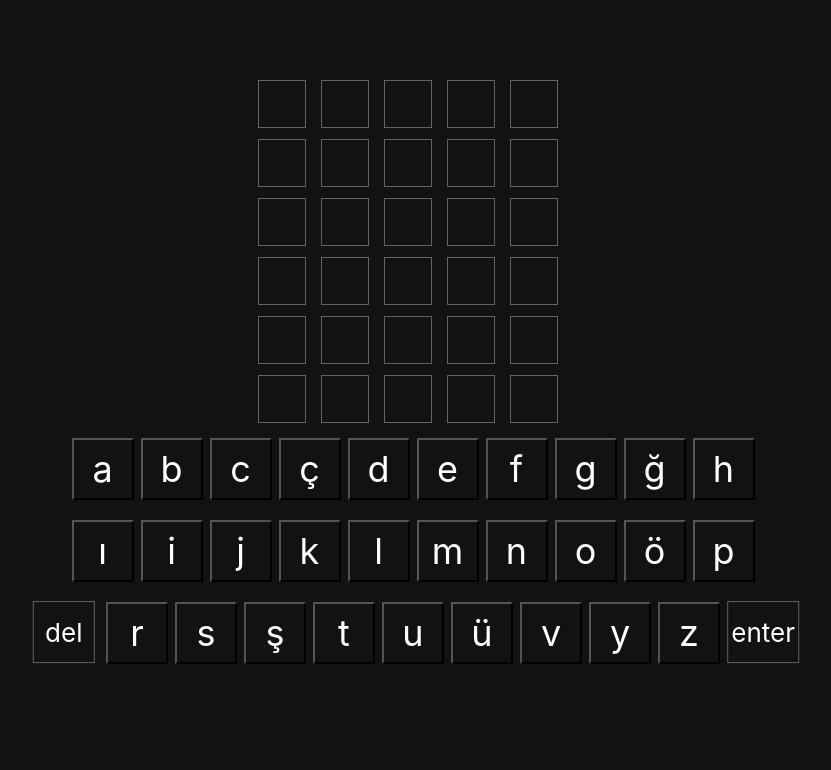
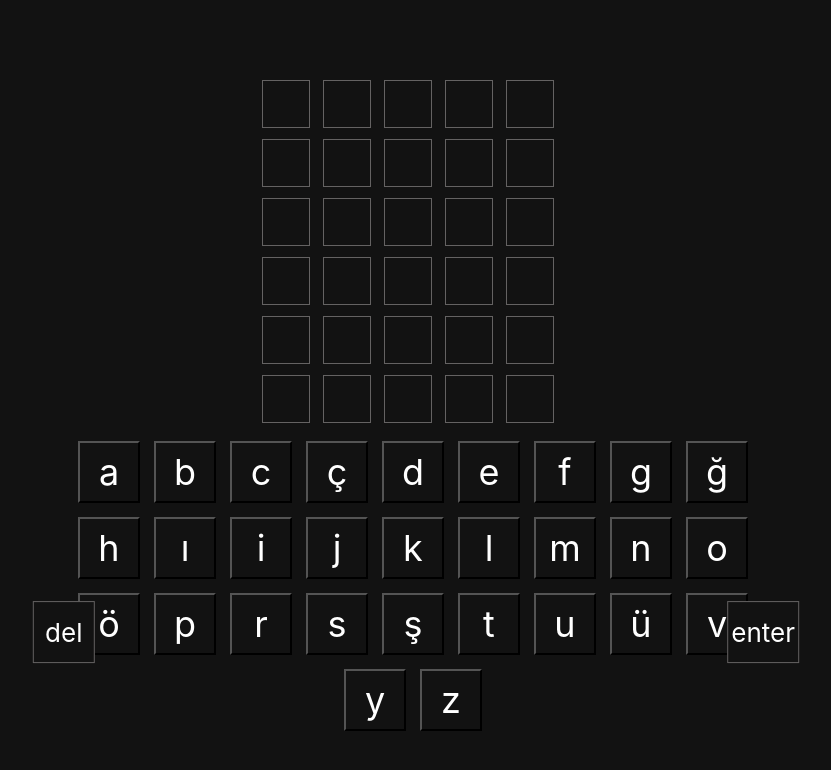
Before and after one commit to egemrai/wordle-infinite, a React (Create React App) app in the folder frontend/: page / in a window 1280 px wide. Shown: the top 770 px of the page, without its empty margins (227-1058 px from the left). Built offline with nearby package versions, Linux system fonts and the light colour scheme.

Commit message:
alphabet css

```diff
--- a/frontend/public/index.html
+++ b/frontend/public/index.html
@@ -3,7 +3,7 @@
   <head>
     <meta charset="utf-8" />
     <link rel="icon" href="%PUBLIC_URL%/favicon.ico" />
-    <meta name="viewport" content="width=device-width, initial-scale=0.42" />
+    <meta name="viewport" content="width=device-width, initial-scale=0.45" />
     <meta name="theme-color" content="#000000" />
     <meta
       name="description"
--- a/frontend/src/App.css
+++ b/frontend/src/App.css
@@ -42,7 +42,7 @@
   /* border: 1px darkblue solid; */
   display: grid;
   grid-template-columns: repeat(5, 58px);
-  gap: 5px;
+  gap: 3px;
   justify-content: center;
 }
 
@@ -79,7 +79,7 @@
   width: 62px;
   min-width: 62px;
   display: flex;
-  margin: 0.5%;
+  margin: 1%;
   padding: 0;
   font-size: 36px;
   justify-content: center;
```
